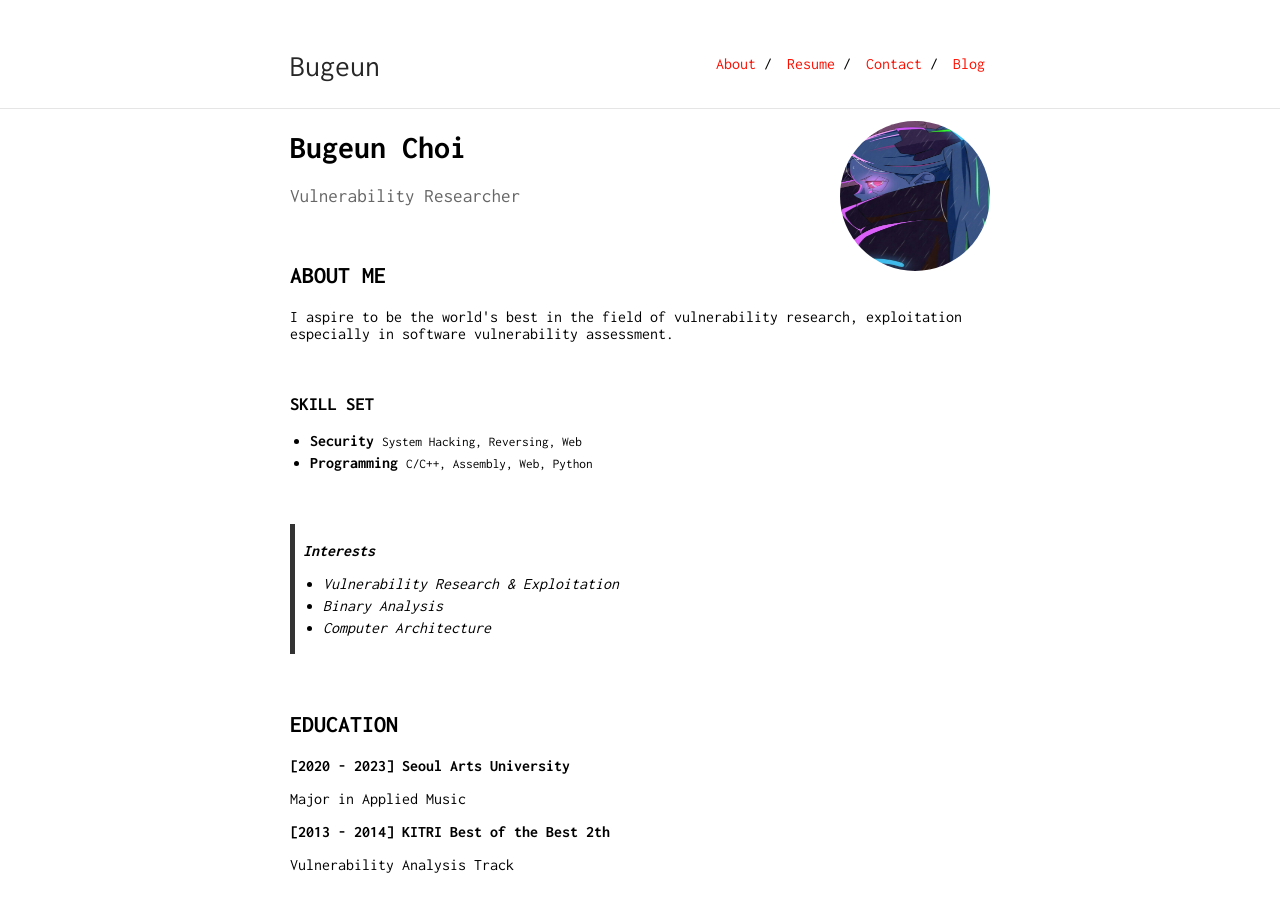
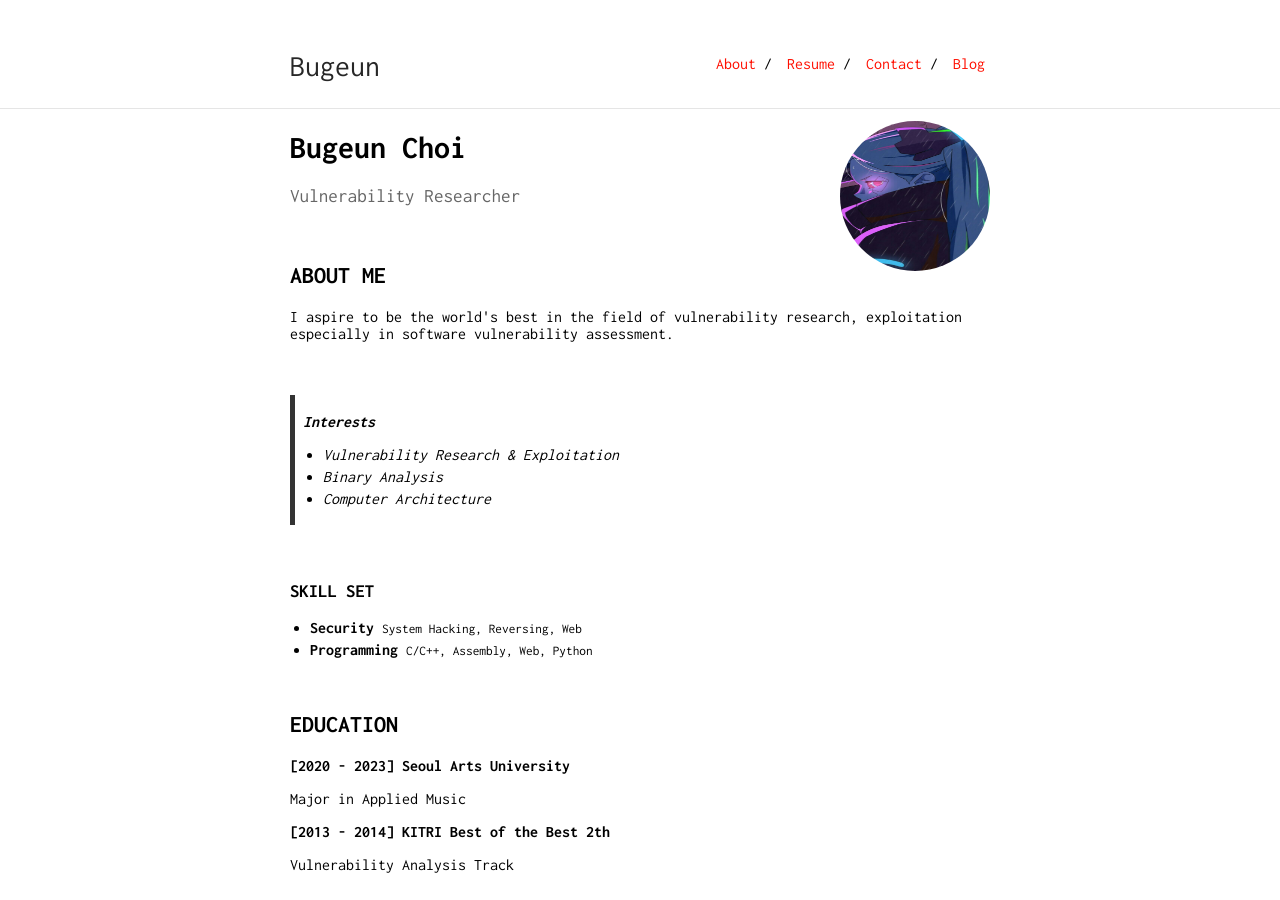
Before and after one commit to Bugeun/bugeun.github.io, a Jekyll site: the page built from index.md, in a window 1280 px wide and 900 px high. Built offline with Jekyll 4.4.1, drawn with Linux system fonts in a browser that asks for light colours; part of the change alters nothing that is shown.

Commit message:
Update index.md

```diff
--- a/index.md
+++ b/index.md
@@ -15,6 +15,13 @@ Vulnerability Researcher
 especially in software vulnerability assessment.</p>
 &nbsp;
 
+><b>Interests</b>
+* Vulnerability Research & Exploitation
+* Binary Analysis
+* Computer Architecture
+
+&nbsp;
+
 <h3> SKILL SET </h3>
 
 <section>
@@ -29,13 +36,6 @@ especially in software vulnerability assessment.</p>
           </li>
         </ul>
 </section>
-&nbsp;
-
-><b>Interests</b>
-* Vulnerability Research & Exploitation
-* Binary Analysis
-* Computer Architecture
-
 &nbsp;
 
 ## EDUCATION
```
